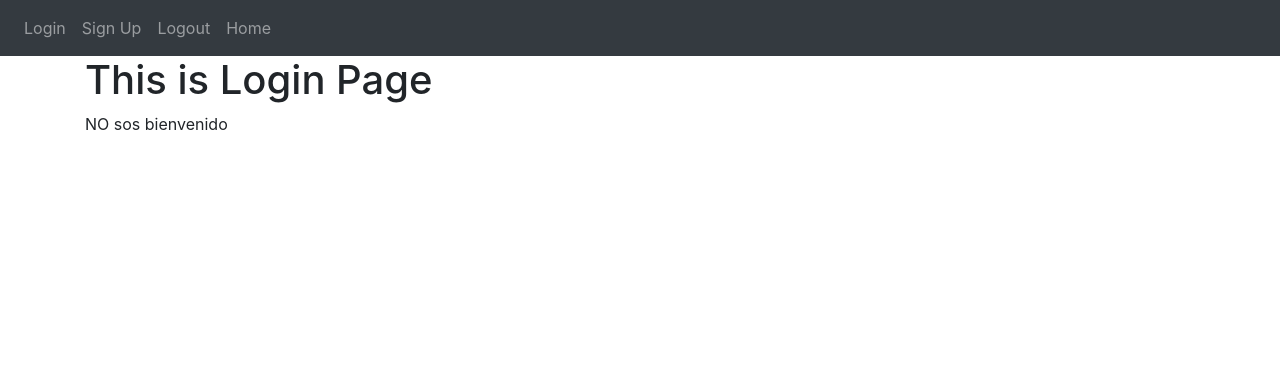
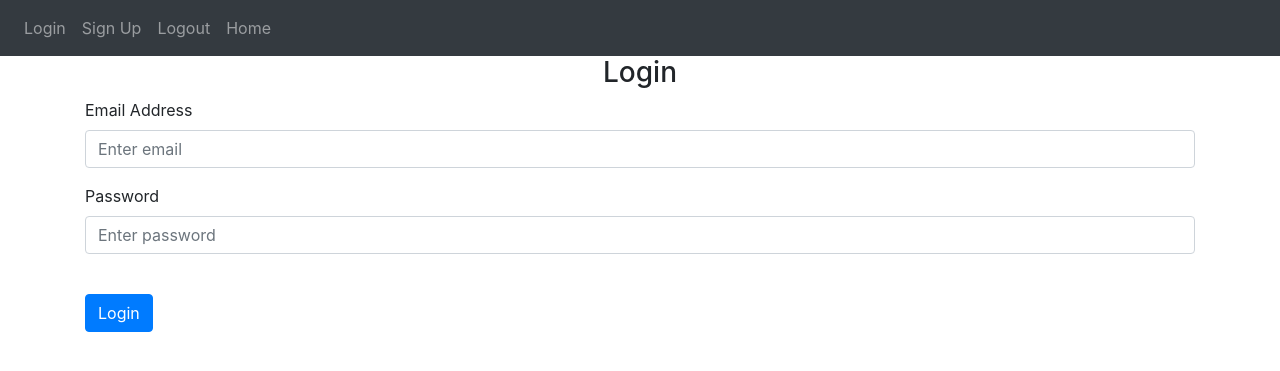
Before and after one commit to GonzaloEzx/flask_web_app, a Flask app: page /login in a window 1280 px wide. Shown: the top 371 px of the page. Run offline with Flask 2, Linux system fonts and the light colour scheme; some libraries are stand-ins or nearby versions.

Commit message:
commitUP

```diff
--- a/website/auth.py
+++ b/website/auth.py
@@ -1,4 +1,6 @@
-from flask import Blueprint, render_template
+
+from unicodedata import category
+from flask import Blueprint, render_template, request, flash
 
 
 auth = Blueprint('auth', __name__)
@@ -13,4 +15,22 @@ def logout():
 
 @auth.route('/sign-up', methods=['GET', 'POST'])
 def sign_up():
+	if request.method == 'POST':
+		email = request.form.get('email')
+		firstName = request.form.get('firstName')
+		password1 = request.form.get('password1')
+		password2 = request.form.get('password2')
+
+		if len(email) < 4:
+			flash('Email must be greater than 3 character', category='error')
+		elif len(firstName) < 2:
+			flash('Email must be greater than 3 character', category='error')
+		elif password1 != password2:
+			flash('Password dont match', category='error')
+		elif len(password1) < 7:
+			flash('Password must be at 7 character', category='error')
+		else:
+			# add user to database\
+			flash('Account created!', category='success')
+
 	return render_template("sign_up.html")
--- a/website/templates/base.html
+++ b/website/templates/base.html
@@ -36,6 +36,27 @@
 			</div>
 		</div>
 	</nav>
+	{% with messages = get_flashed_messages(with_categories=true) %}
+  {% if messages %}
+    {% for category, messages in messages %}
+    {% if category == 'error' %}
+    <div class="alert alert-danger alert-dismissable fade show" role="alert">
+      {{ messages }}
+      <buton type="button" class="close" data-dissmiss="alert">
+        <span aria-hidden="true">&times;</span>
+      </buton>
+    </div>
+    {% else %}
+    <div class="alert alert-success alert-dismissable fade show" role="alert">
+      {{ messages }}
+      <buton type="button" class="close" data-dissmiss="alert">
+        <span aria-hidden="true">&times;</span>
+      </buton>
+    </div>
+    {% endif %}
+    {% endfor %}
+  {% endif %}
+	{% endwith %}
 	<div class="container">
 		{% block content %}
 		{% endblock %}
--- a/website/templates/login.html
+++ b/website/templates/login.html
@@ -1,8 +1,27 @@
-{% extends 'base.html' %} {% block title %}Login{% endblock %}
+{% extends "base.html" %}
+{% block title %}Login{% endblock %}
 {% block content %}
-<h1>This is Login Page</h1>
-{% if boolean == False %}
-NO sos bienvenido
-{% endif %}
-
+<form method="POST">
+	<h3 align="center">Login</h3>
+	<div class="form-group">
+		<label for="email">Email Address</label>
+		<input
+			type="email"
+			class="form-control"
+			id="email"
+			name="email"
+			placeholder="Enter email" />
+	</div>
+	<div class="form-group">
+		<label for="password">Password</label>
+		<input
+			type="password"
+			class="form-control"
+			id="password"
+			name="password"
+			placeholder="Enter password" />
+	</div>
+	<br />
+	<button type="submit" class="btn btn-primary">Login</button>
+</form>
 {% endblock %}
```
